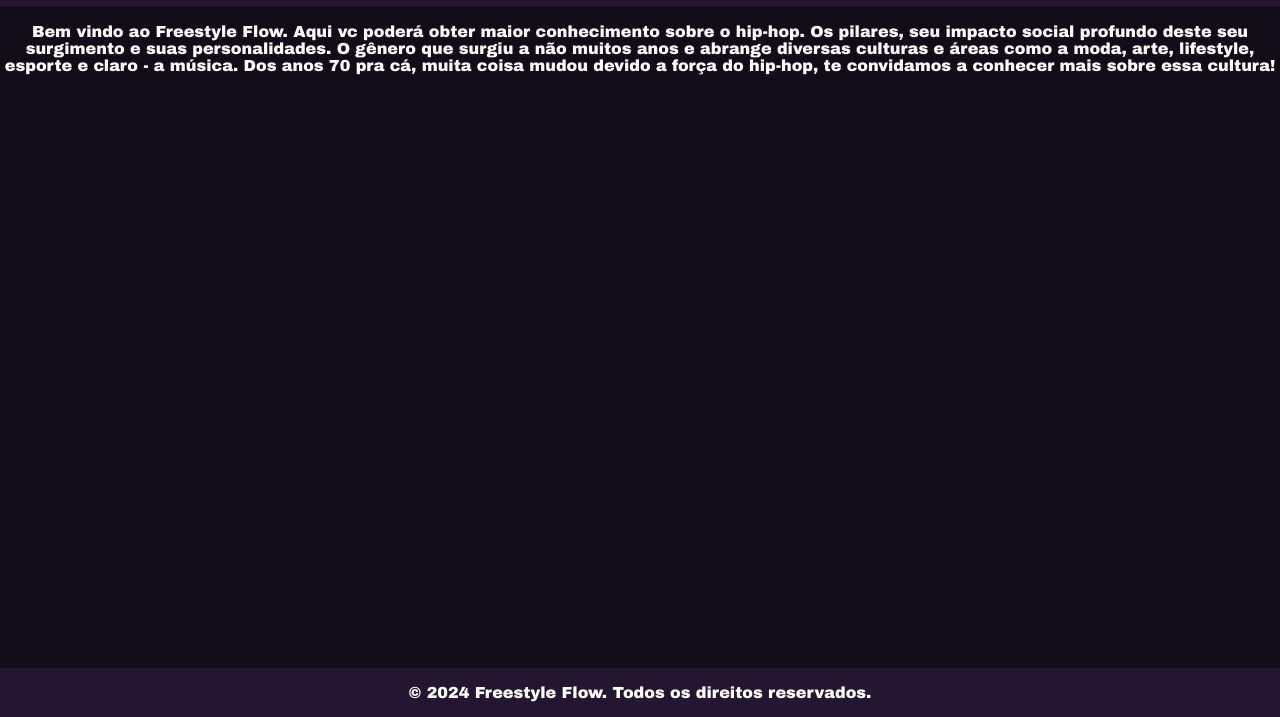
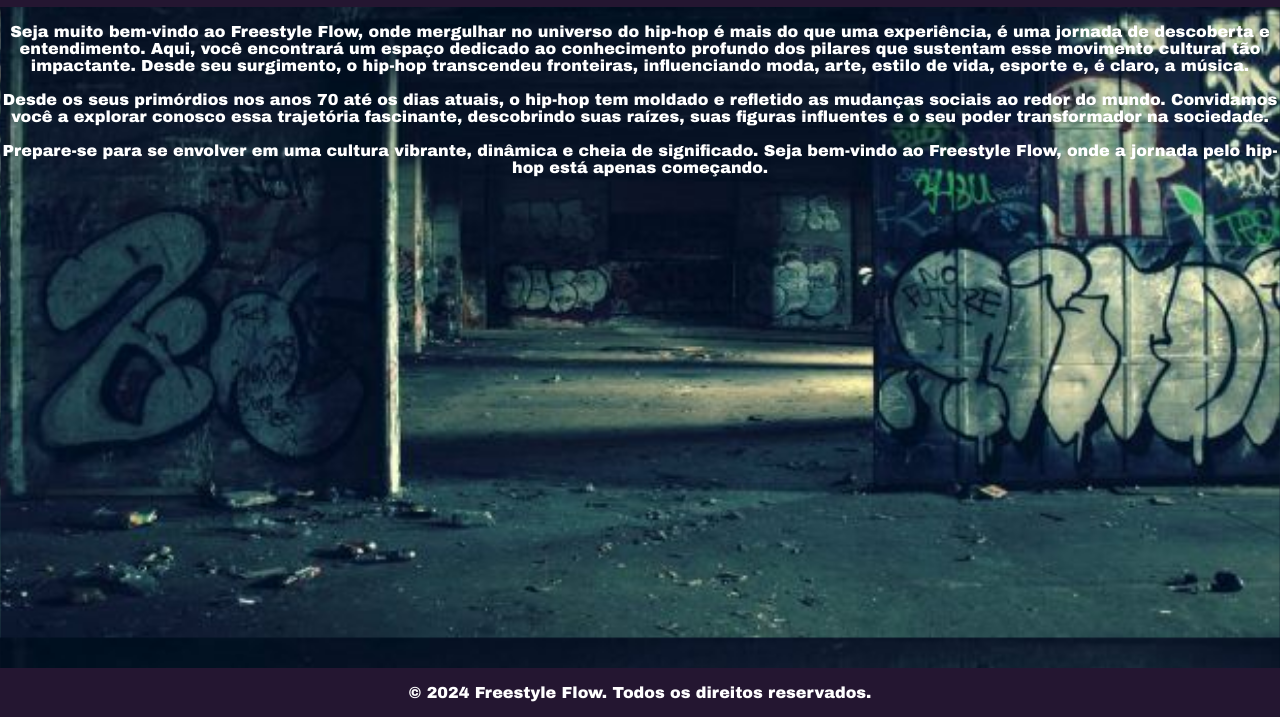
Before and after one commit to mbc-dutra/FinalProjectM2, a plain HTML site: page index.html in a window 1280 px wide. Shown: the part 83-800 px from the top of the page. Drawn offline with Linux system fonts and the light colour scheme.

Commit message:
added one image and more texts

```diff
--- a/index.html
+++ b/index.html
@@ -23,13 +23,28 @@
 
      <div id="start-text">
       <p>
-        Bem vindo ao Freestyle Flow. Aqui vc poderá obter maior conhecimento sobre o hip-hop. Os pilares, seu impacto social profundo deste seu surgimento
-        e suas personalidades. O gênero que surgiu a não muitos anos e abrange diversas culturas e áreas como a moda, arte, lifestyle, esporte e claro - a música. Dos anos 70 pra cá, muita coisa mudou devido a força do hip-hop, te convidamos a conhecer mais sobre essa cultura!
+        Seja muito bem-vindo ao Freestyle Flow, onde mergulhar no universo do hip-hop é mais do que uma experiência, é uma jornada de descoberta e entendimento. Aqui, você encontrará um espaço dedicado ao conhecimento profundo dos pilares que sustentam esse movimento cultural tão impactante. Desde seu surgimento, o hip-hop transcendeu fronteiras, influenciando moda, arte, estilo de vida, esporte e, é claro, a música.
+        <br>
+        <br>
+        Desde os seus primórdios nos anos 70 até os dias atuais, o hip-hop tem moldado e refletido as mudanças sociais ao redor do mundo. Convidamos você a explorar conosco essa trajetória fascinante, descobrindo suas raízes, suas figuras influentes e o seu poder transformador na sociedade.
+        <br>
+        <br>
+        Prepare-se para se envolver em uma cultura vibrante, dinâmica e cheia de significado. Seja bem-vindo ao Freestyle Flow, onde a jornada pelo hip-hop está apenas começando.
       </p>
     </div>
     </section>
     <footer id="footerall">
       <p>&copy; 2024 Freestyle Flow. Todos os direitos reservados.</p>
     </footer>
+    <style>
+      body{
+  font-family: "Arial Black", sans-serif;
+  margin: 0;
+  padding: 0;
+  background-color: #110c17;
+  background-image: url(../assets/backgroud-flow.jpg);
+  background-size: cover;
+}
+    </style>
   </body>
 </html>
--- a/style/styles.css
+++ b/style/styles.css
@@ -172,7 +172,6 @@
   background:  #c640d0;
 }
 
-
 div#start-text{
 
  text-align: center;
```
Also changed, not shown: pages/impact.html (+9 -0 lines), assets/backgroud-flow.jpg (added).
